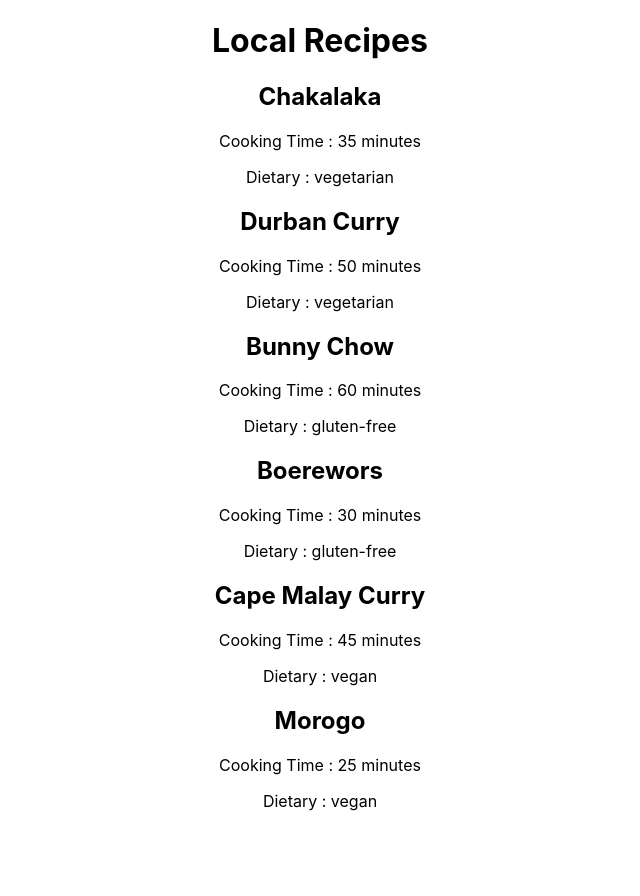
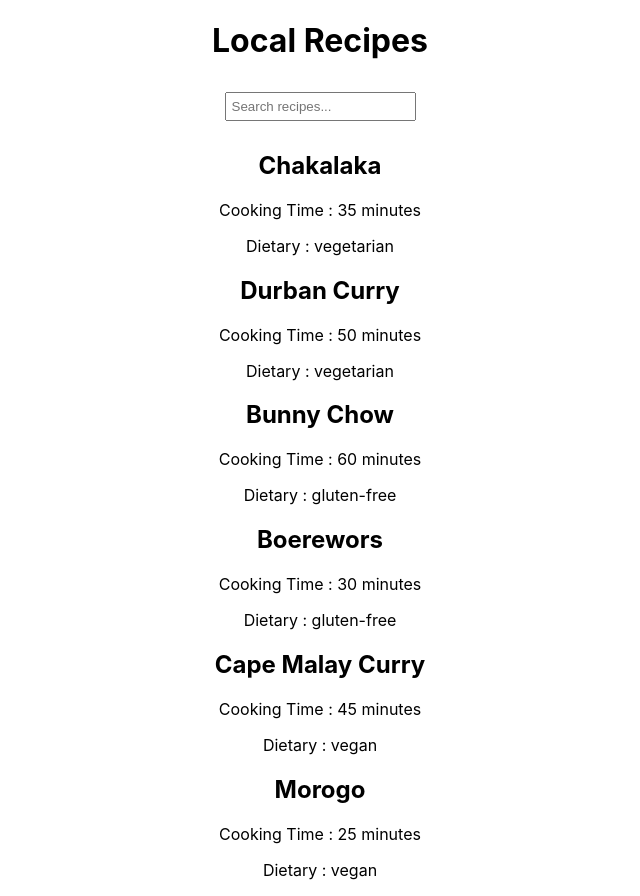
Before and after one commit to 2451668/2451668-recipe-book, a React (Create React App) app: page / in a window 1280 px wide. Shown: the whole page, without its empty margins (320-960 px from the left). Before the commit the page ends 827 px from the top, so only its background shows below. Built offline with nearby package versions, Linux system fonts and the light colour scheme.

Commit message:
Created Searching functionality

```diff
--- a/src/RecipeList.js
+++ b/src/RecipeList.js
@@ -1,18 +1,39 @@
-/* going to define a container for the individual recipe components. This will handle rendering the recipes themselves with the data from the .json file. I read that the map function in particular is good for transforming data arrays into component arrays, which is what I need for rendering each recipe comp. */
+/* going to define a container for the individual recipe components. This will handle rendering the recipes themselves with the data from the .json file. I read that the map function in particular is good for transforming data arrays into component arrays, which is what I need for rendering each recipe comp. I'll make use of states to record when changes are made via the search bar and affect what's displayed. */
 
-import React from "react";
+import React, { useState } from "react";
 import Recipe from "./Recipe"; // importing the recipe comp. to use
 import data from "./data.json"; // importing the JSON data
 
 // defining the component itself
 
 function RecipeList() {
-    // will use the map() function to iterate each item in the array and render a recipe comp. for each one
+
+    // this is where I'll handle filtering and searching
+    const [searchTerm, setSearchTerm] = useState('');  // this State holds the current search term; starts empty since you need to type something first
+
+    const handleSearchChange = (event) => {
+        setSearchTerm(event.target.value);  // updates search as you type
+    };
+
+    const filteredRecipes = data.filter(recipe =>
+        recipe.name.toLowerCase().includes(searchTerm.toLowerCase())
+    );  // filters based on the search term, and so has to match the name prop. The result is 'filteredRecipes', an array of objects matching the search criteria, and is what is mapped to the Recipe comp. for display. Got help at https://stackoverflow.com/questions/44469548/es6-filter-data-with-case-insensitive-term with making the searches case insensitive
+
     return (
         <div>
-            {data.map(recipe => (
-                // rendering a recipe comp. for each recipe, with the prop representing each data point
+            <input // some styling for search field
+                type="text"
+                placeholder="Search recipes..."
+                value={searchTerm}
+                onChange={handleSearchChange}
+                style={{ margin: "10px", padding: "5px" }}
+            />
+            {filteredRecipes.map(recipe => (
+                // will use the map() function to iterate each item in the array and render a recipe comp. for each one
+
                 <Recipe key={recipe.id} name={recipe.name} cookingTime={recipe.cookingTime} dietary={recipe.dietary} />
+
+                // rendering a recipe comp. for each recipe, with the prop representing each data point. "filtered recipe" is technically all of them even when nothing is entered in search, since include('') returns true for any non-null condition. Got help from https://www.w3schools.com/jsref/jsref_filter.asp
             ))}
         </div>
     );
```
